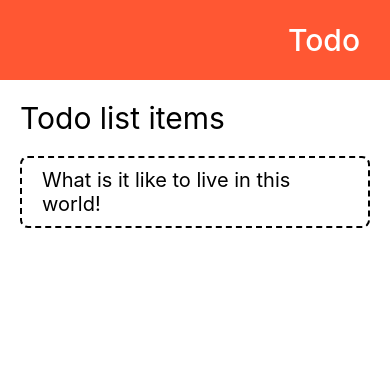
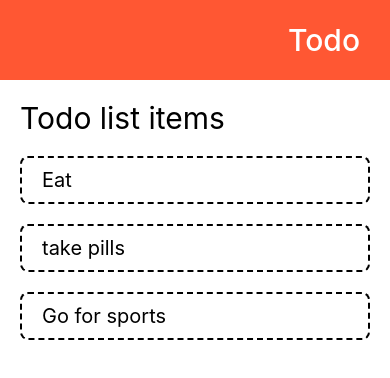
Before and after one commit to NiyonkuruEsther/sheCanCode, a React Native app in the folder my-app/: screen / in a window 390 px wide. Shown: the top 378 px of the page. Built offline with nearby package versions, Linux system fonts and the light colour scheme.

Commit message:
add flatlist

```diff
--- a/my-app/App.js
+++ b/my-app/App.js
@@ -1,31 +1,40 @@
 import { StatusBar } from "expo-status-bar";
 import {
-  Button,
+  FlatList,
   SafeAreaView,
-  ScrollView,
   StyleSheet,
   Text,
+  TouchableOpacity,
   View
 } from "react-native";
 
 export default function App() {
+  const TodoList = [
+    { title: "Eat" },
+    { title: "take pills" },
+    { title: "Go for sports" }
+  ];
+
   return (
-    <ScrollView>
     <SafeAreaView>
       <View style={[styles.nav, styles.container]}>
         <Text style={styles.navText}>Todo</Text>
       </View>
-        <ScrollView style={styles.todoListItems}>
+      <FlatList
+        data={TodoList}
+        renderItem={({ item }) => (
+          <TouchableOpacity style={styles.todoListItemContainer}>
+            <Text style={styles.todoListItem}>{item.title}</Text>
+          </TouchableOpacity>
+        )}
+        ListHeaderComponent={
           <Text style={styles.todoListTitle}>Todo list items</Text>
-          <View style={styles.todoListItemContainer}>
-            <Text style={styles.todoListItem}>
-              What is it like to live in this world!
-            </Text>
-          </View>
-        </ScrollView>
+        }
+        keyExtractor={(item, index) => index.toString()}
+        contentContainerStyle={styles.todoListItems}
+      />
       <StatusBar style="auto" />
     </SafeAreaView>
-    </ScrollView>
   );
 }
 
@@ -45,8 +54,6 @@ const styles = StyleSheet.create({
     fontSize: 30
   },
   todoListItems: {
-    flex: 1,
-    // flexDirection: "column",
     padding: 20
   },
   todoListTitle: {
```
Lines whose indentation alone changed are shown as unchanged.
